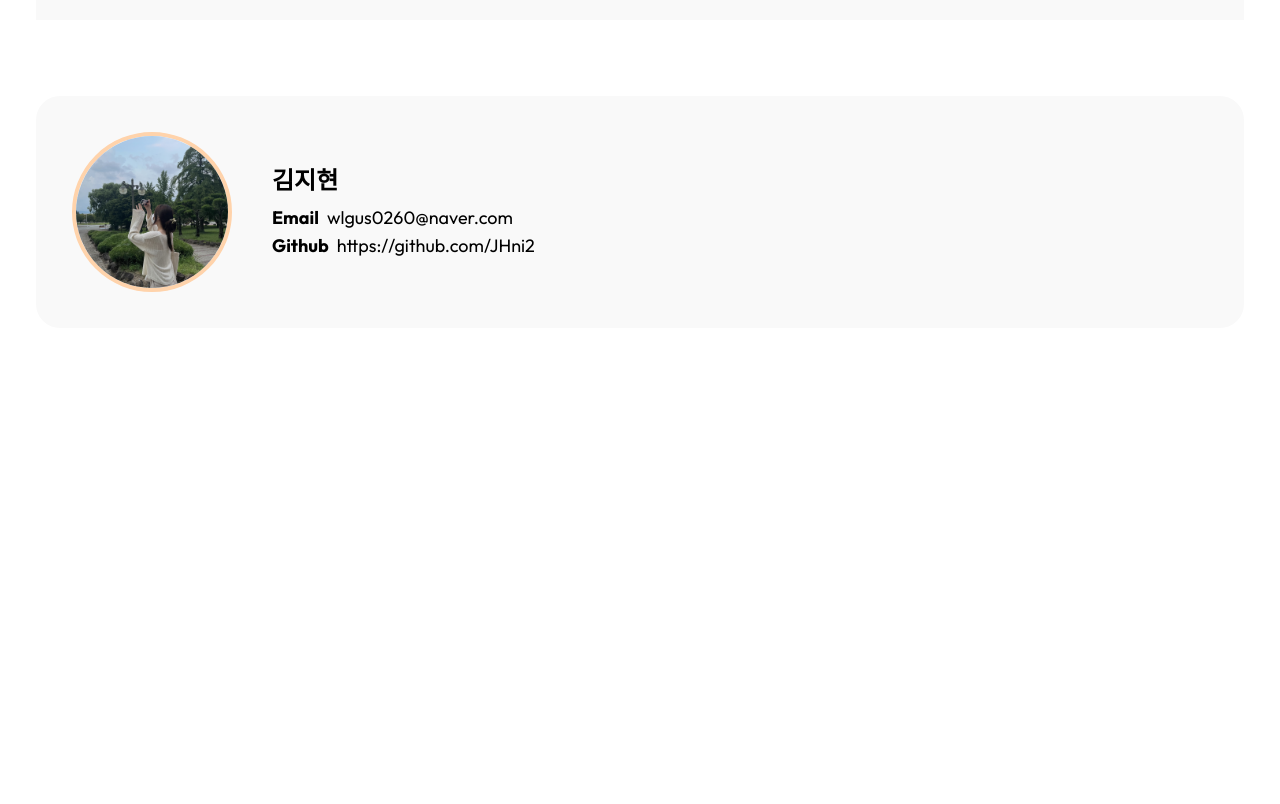
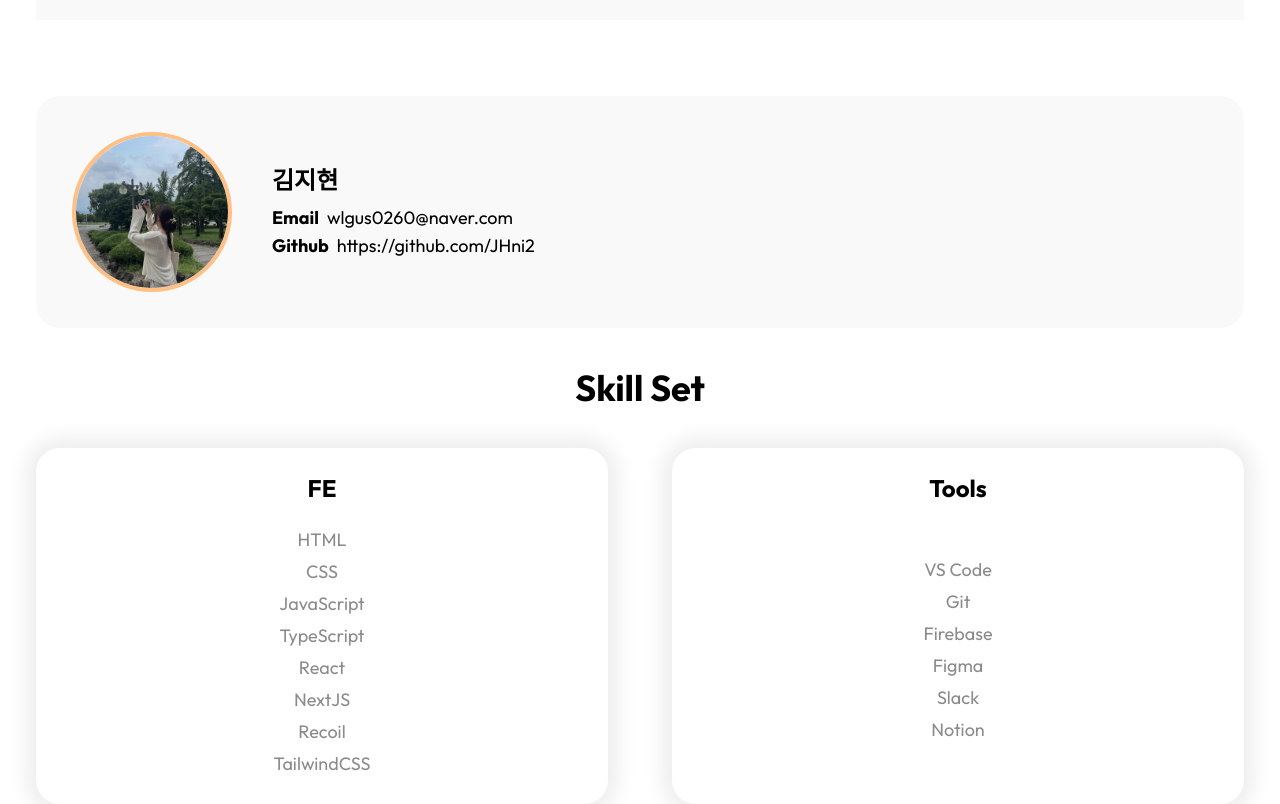
Before and after one commit to JHni2/Portfolio, a Next.js app: page / in a window 1280 px wide. Shown: the part 780-1584 px from the top of the page. Before the commit the page ends 1108 px from the top, so only its background shows below. Built offline with nearby package versions, Linux system fonts and the light colour scheme.

Commit message:
feat: Skill Set 컴포넌트

```diff
--- a/src/app/components/About.tsx
+++ b/src/app/components/About.tsx
@@ -5,7 +5,7 @@ import profileImage from 'public/profile.png';
 export default function AboutPage() {
   return (
     <section className="flex gap-10 items-center bg-grey p-9 rounded-3xl">
-      <div className="w-[160px] h-[160px] rounded-full overflow-hidden border-4 border-[#FFD3AB]">
+      <div className="w-[160px] h-[160px] rounded-full overflow-hidden border-4 border-orange">
         <Image src={profileImage} alt="profileImage" priority />
       </div>
       <div className="flex flex-col gap-2">
--- /dev/null
+++ b/src/app/components/SkillSet.tsx
@@ -0,0 +1,28 @@
+export default function SkillSet() {
+  const FEList = ['HTML', 'CSS', 'JavaScript', 'TypeScript', 'React', 'NextJS', 'Recoil', 'TailwindCSS'];
+  const ToolList = ['VS Code', 'Git', 'Firebase', 'Figma', 'Slack', 'Notion'];
+
+  return (
+    <section className="flex flex-col items-center gap-6">
+      <h2 className="text-4xl font-bold my-4">Skill Set</h2>
+      <div className="flex justify-between w-full gap-16">
+        <div className="shadow-[0_0_20px_10px_rgba(0,0,0,0.07)] rounded-3xl w-full text-center py-6">
+          <p className="font-bold text-2xl mb-5">FE</p>
+          <ul>
+            {FEList.map((item) => (
+              <li className="text-lg text-pointGrey leading-8">{item}</li>
+            ))}
+          </ul>
+        </div>
+        <div className="shadow-[0_0_20px_10px_rgba(0,0,0,0.07)] rounded-3xl w-full text-center py-6">
+          <p className="font-bold text-2xl mb-5">Tools</p>
+          <ul className="h-[82%] flex flex-col justify-center">
+            {ToolList.map((item) => (
+              <li className="text-lg text-pointGrey leading-8">{item}</li>
+            ))}
+          </ul>
+        </div>
+      </div>
+    </section>
+  );
+}
--- a/src/app/page.tsx
+++ b/src/app/page.tsx
@@ -2,6 +2,7 @@ import Header from './components/Header';
 import Nav from './components/Nav';
 import HomePage from './components/Home';
 import AboutPage from './components/About';
+import SkillSet from './components/SkillSet';
 
 export default function Home() {
   return (
@@ -11,6 +12,7 @@ export default function Home() {
         <HomePage />
         <Nav />
         <AboutPage />
+        <SkillSet />
       </div>
     </div>
   );
--- a/tailwind.config.js
+++ b/tailwind.config.js
@@ -5,6 +5,7 @@ module.exports = {
     colors: {
       grey: '#F9F9F9',
       orange: '#FFBF85',
+      pointGrey: '#8b8b8b',
     },
     extend: {
       backgroundImage: {
```
